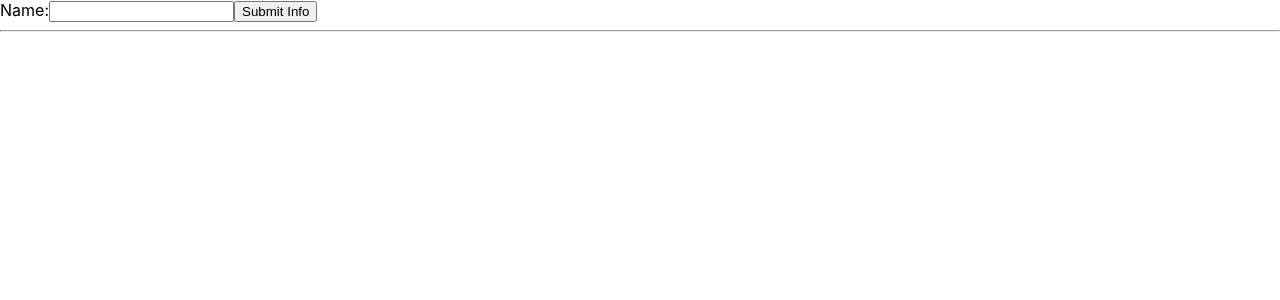
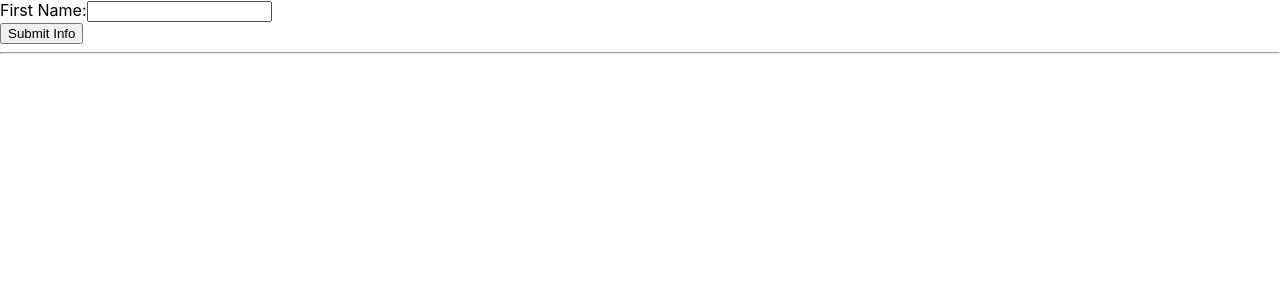
Before and after one commit to Danelle-Gunter/cv-project, a React (Create React App) app: page / in a window 1280 px wide. Shown: the top 300 px of the page. Built offline with nearby package versions, Linux system fonts and the light colour scheme.

Commit message:
Working at submitting multiple fields

```diff
--- a/src/components/Main.js
+++ b/src/components/Main.js
@@ -4,29 +4,54 @@ import React, { Component } from 'react';
 class Main extends Component {
     constructor(props) {
         super(props);
-        this.state = {value: ''};
+        this.state = {
+            value: '',
+            //lastName: '',
+        };
 
         this.handleChange = this.handleChange.bind(this);
         this.handleSubmit = this.handleSubmit.bind(this);
     }
 
     handleChange(event) {
-        this.setState({value: event.target.value});
+        //const target = event.target;
+        //const name = target.name;
+
+        this.setState({
+            value: event.target.value,
+            //lastName: event.target.lastName
+        });
     }
 
-    handleSubmit() {
+    handleSubmit(event) {
         document.getElementById('result').textContent = this.state.value;
+        event.preventDefault();
     }
 
     render() {
         return (
             <div>
-                <label>Name:</label>
-                <input type="text"
-                        value={this.state.value}
-                        onChange={this.handleChange} />
-                <button onClick={this.handleSubmit}>Submit Info</button>
-
+                <form>
+                    <label>
+                        First Name:
+                        <input
+                            name='firstName'
+                            type="text"
+                            value={this.state.value}
+                            onChange={this.handleChange} />
+                    </label>
+                    <br />
+                    {/* <label>
+                        Last Name:
+                        <input
+                            name='lastName'
+                            type='text'
+                            value={this.state.lastName}
+                            onChange={this.handleChange} />
+                    </label>
+                    <br />     */}
+                    <button onClick={this.handleSubmit}>Submit Info</button>
+                </form>
                 <hr />
                 <p id="result"></p>
             </div>
```
